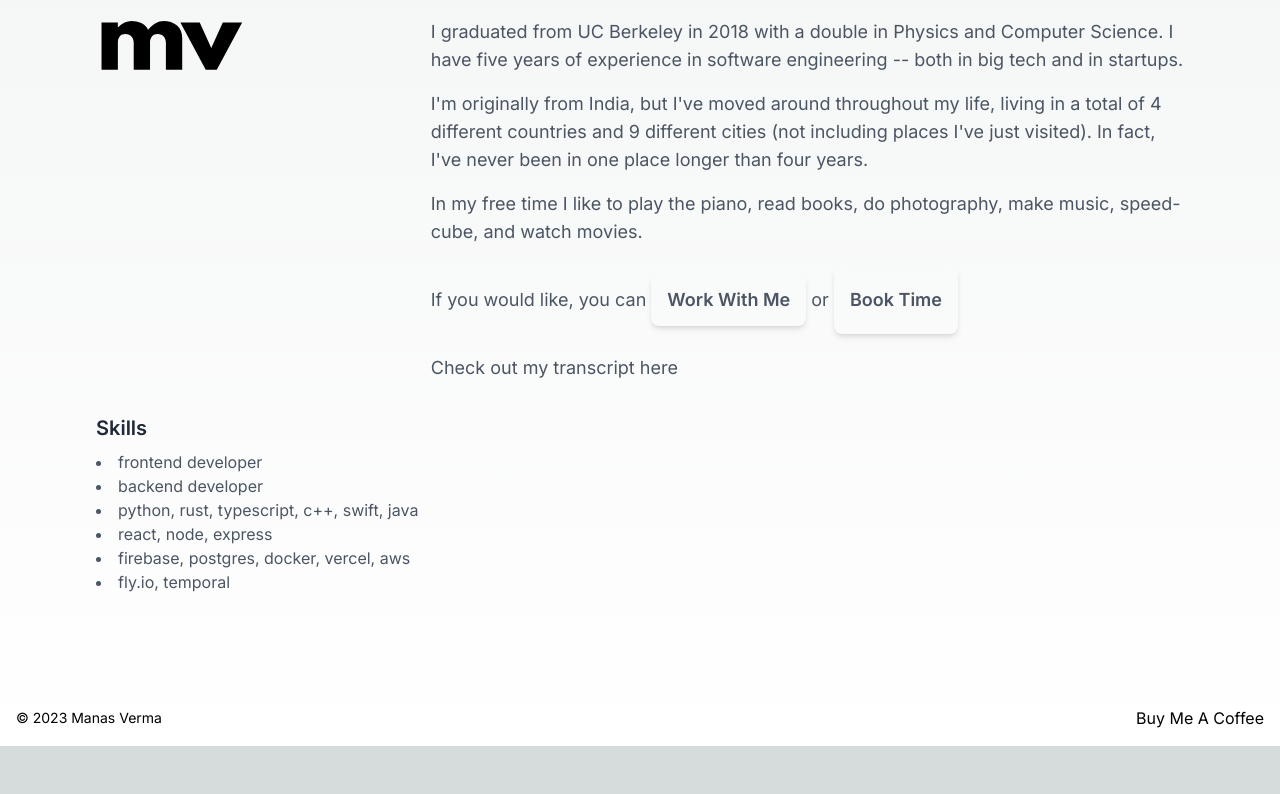
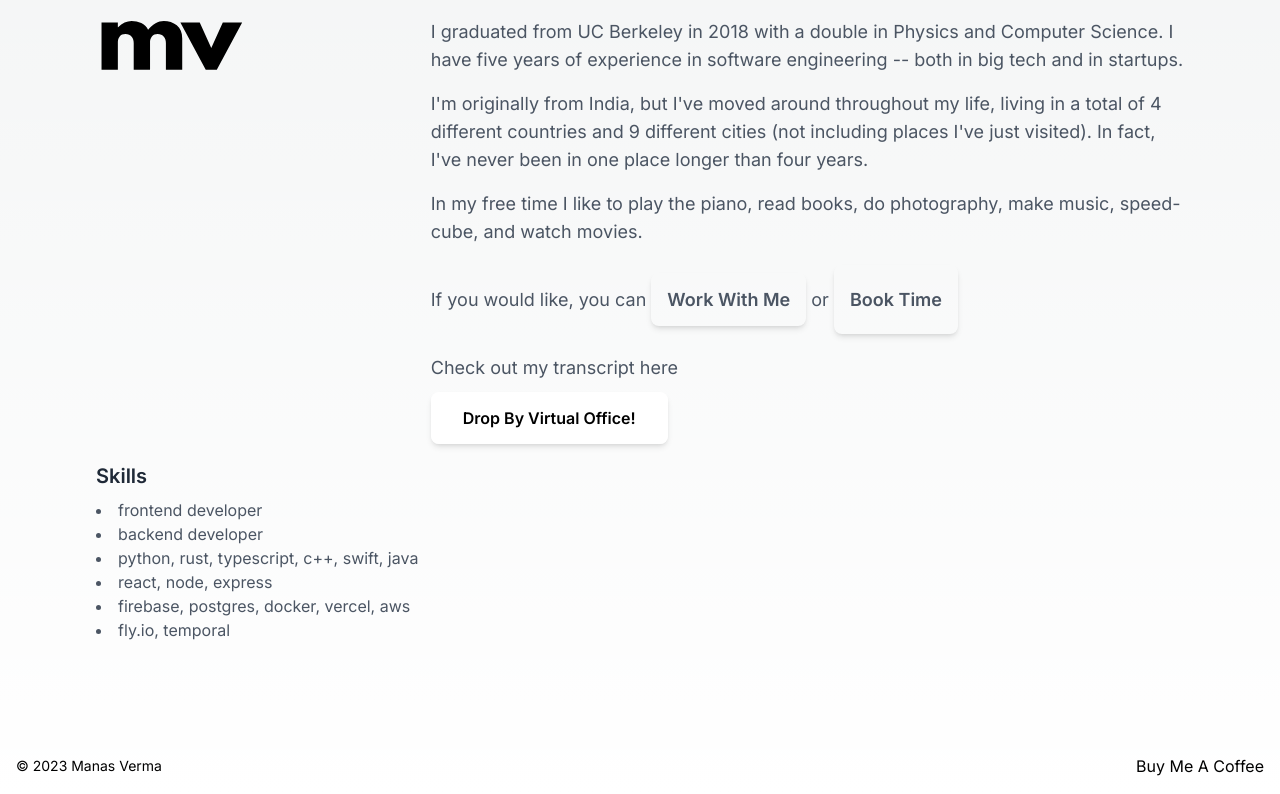
Before and after one commit to manas-verma/portfolio, a Next.js app: page / in a window 1280 px wide. Shown: the part 2445-3239 px from the top of the page. Before the commit the page ends 3191 px from the top, so only its background shows below. Built offline with nearby package versions, Linux system fonts and the light colour scheme.

Commit message:
feat: adding virtual office space

```diff
--- a/src/components/AboutMeSection.tsx
+++ b/src/components/AboutMeSection.tsx
@@ -2,6 +2,8 @@ import Image from "next/image";
 import React from "react";
 import { aboutMe, skills } from "@/portfolio/about-me";
 import Link from "next/link";
+
+const kumospaceUrl = "https://kumospace.com/manas-verma";
 
 export function AboutMeSection() {
   const description = () => {
@@ -68,10 +70,15 @@ export function AboutMeSection() {
           {workWithMe()}
           <br />
           <p className="text-lg text-gray-600 dark:text-gray-400 w-full">
-            <Link href="/transcript.pdf">
-              Check out my transcript here
-            </Link>
+            <Link href="/transcript.pdf">Check out my transcript here</Link>
           </p>
+          <br />
+          <Link
+            href={kumospaceUrl}
+            className="relative overflow-hidden rounded-lg bg-white text-black shadow-md text-primary-light font-semibold px-8 py-4 transform transition-all hover:bg-accent-lighter hover:scale-105 focus:outline-none focus:ring focus:ring-accent focus:ring-opacity-50"
+          >
+            Drop By Virtual Office!
+          </Link>
         </div>
       </div>
       <div className="mt-8">
```
